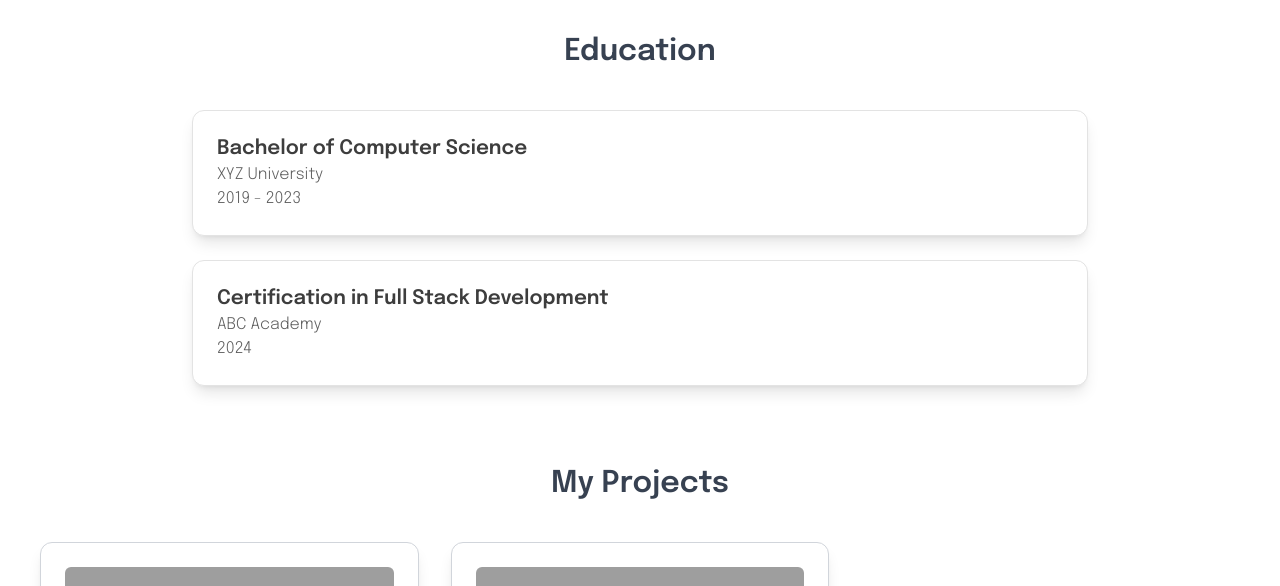
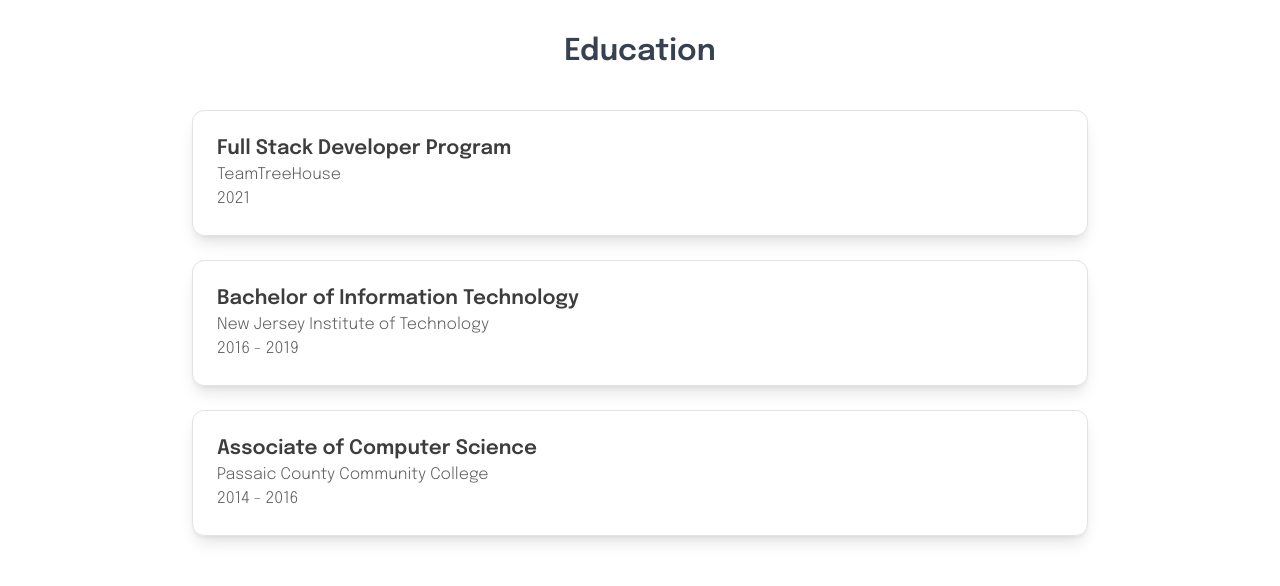
Before and after one commit to zol22/Portfolio, a React (Vite) app: page / in a window 1280 px wide. Shown: the part 1000-1586 px from the top of the page. Built offline with nearby package versions, Linux system fonts and the light colour scheme; grey boxes are pictures that could not be loaded.

Commit message:
add AOS animations

```diff
--- a/package.json
+++ b/package.json
@@ -10,6 +10,7 @@
     "preview": "vite preview"
   },
   "dependencies": {
+    "aos": "^2.3.4",
     "react": "^18.3.1",
     "react-dom": "^18.3.1",
     "react-icons": "^5.3.0",
--- a/src/App.jsx
+++ b/src/App.jsx
@@ -5,9 +5,22 @@
 import ProjectDetail from './components/ProjectDetail'
 import Contact from './components/Contact'
 import './App.css'
+import 'aos/dist/aos.css'; // Import AOS styles
+import Aos from 'aos'
+import { useEffect } from 'react'
 
 
 function App() {
+
+  useEffect(()=> {
+    Aos.init({
+        duration: 1000, // Animation duration
+        offset: 100, // Offset from the top of the viewport (px)
+        easing: "ease-in-out", // Easing option
+        once: false, // Whether animation should happen only once
+    })
+},[])
+
   return (
     <div>
      <Header />
--- a/src/components/Contact.jsx
+++ b/src/components/Contact.jsx
@@ -3,7 +3,7 @@
   return (
     <section className="bg-gray-50 py-20 px-4" id="contact">
       <div className="container mx-auto max-w-4xl text-center">
-        <h2 className="text-4xl font-bold text-gray-800 mb-4">Get In Touch</h2>
+        <h2 className="text-3xl font-semibold text-center text-gray-700  mb-4" data-aos="fade-down" >Get In Touch</h2>
         <p className="text-lg text-gray-600 mb-8">
           Whether you have an exciting project idea, a job opportunity, or just want to connect,
           feel free to reach out! I'll get back to you as soon as possible.
--- a/src/components/Education.jsx
+++ b/src/components/Education.jsx
@@ -2,21 +2,26 @@
 
 const education = [
   {
-    degree: 'Bachelor of Computer Science',
-    university: 'XYZ University',
-    year: '2019 - 2023',
+    degree: 'Full Stack Developer Program',
+    university: 'TeamTreeHouse',
+    year: '2021',
   },
   {
-    degree: 'Certification in Full Stack Development',
-    university: 'ABC Academy',
-    year: '2024',
+    degree: 'Bachelor of Information Technology',
+    university: 'New Jersey Institute of Technology',
+    year: '2016 - 2019',
+  },
+  {
+    degree: 'Associate of Computer Science',
+    university: 'Passaic County Community College',
+    year: '2014 - 2016',
   },
 ];
 
 const Education = () => {
   return (
     <section id="education" className="p-10 bg-white">
-      <h2 className="text-3xl font-semibold text-center text-gray-700 mb-10">Education</h2>
+      <h2 className="text-3xl font-semibold text-center text-gray-700 mb-10" data-aos="fade-down">Education</h2>
       <div className="max-w-4xl mx-auto space-y-6">
         {education.map((item, index) => (
           <div key={index} className="bg-white border border-accent rounded-xl shadow-lg p-6">
--- a/src/components/Home.jsx
+++ b/src/components/Home.jsx
@@ -5,13 +5,12 @@
 import Contact from './Contact'
 
 const Home = () => {
-
     return (
         <div>
             <About />
             <Skills />
             <Education />
-            <Projects />
+            <Projects data-aos="fade-right"/>
             <Contact />
 
         </div>
--- a/src/components/ProjectDetail.jsx
+++ b/src/components/ProjectDetail.jsx
@@ -20,10 +20,10 @@
       of their aspirations for the year 2025. The app provides an intuitive and engaging user experience,
       encouraging users to stay motivated and focused on their goals.`,
       goals: [
-        'Personalized Vision Board: Users can select from predefined topics and upload images that align with their personal goals.',
-        'Visualization of Future Goals: Organize and display future goals clearly for ongoing motivation and focus.',
-        'Interactive Experience: Users can easily update and modify their vision board as their goals evolve.',
-        'Motivation for 2025: Encourage users to plan for the new year with a clear vision of what they want to achieve.'
+        { title:'Personalized Vision Board', goal: 'Users can select from predefined topics and upload images that align with their personal goals.'},
+        { title:'Visualization of Future Goals', goal: 'Organize and display future goals clearly for ongoing motivation and focus.'},
+        { title:'Interactive Experience', goal: 'Users can easily update and modify their vision board as their goals evolve.'},
+        { title:'Motivation for 2025', goal: 'Encourage users to plan for the new year with a clear vision of what they want to achieve.'}
       ],
       technologies: [
         { name: 'React', description:'Used for building the user interface and handling state management.'},
--- a/src/components/Projects.jsx
+++ b/src/components/Projects.jsx
@@ -19,7 +19,7 @@
 const Projects = () => {
   return (
     <section id="projects" className="p-10">
-      <h2 className="text-3xl font-semibold text-center text-gray-700 mb-10">My Projects</h2>
+      <h2 className="text-3xl font-semibold text-center text-gray-700 mb-10" data-aos="fade-down">My Projects</h2>
       <div className="grid grid-cols-1 md:grid-cols-2 lg:grid-cols-3 gap-8">
         {projects.map((project) => (
           <Link
--- a/src/components/Skills.jsx
+++ b/src/components/Skills.jsx
@@ -8,10 +8,10 @@
 const Skills = () => {
   return (
     <section id="skills" className="px-20 py-20 bg-gray-50">
-      <h2 className="text-3xl font-semibold text-center text-gray-700 mb-10 ">My Dev Superpowers</h2>
+      <h2 className="text-3xl font-semibold text-center text-gray-700 mb-10" data-aos="fade-down">My Dev Superpowers</h2>
       <div className="grid md:grid-cols-3 gap-6">
         {Object.entries(skills).map(([category, skillsList]) => (
-          <div key={category} className=" rounded-lg shadow-lg p-6">
+          <div key={category} className=" rounded-lg shadow-lg p-6" data-aos="fade-up-right">
             <h3 className="text-xl  text-textPrimary font-semibold mb-4 pb-2">{category}</h3>
             <ul className="space-y-2">
               {skillsList.map((skill, index) => (
--- a/src/index.css
+++ b/src/index.css
@@ -1,3 +1,7 @@
 @tailwind base;
 @tailwind components;
 @tailwind utilities;
+
+html {
+    scroll-behavior: smooth;
+  }
```
Also changed, not shown: 1 other file (tests, documents, lock files or other folders).
